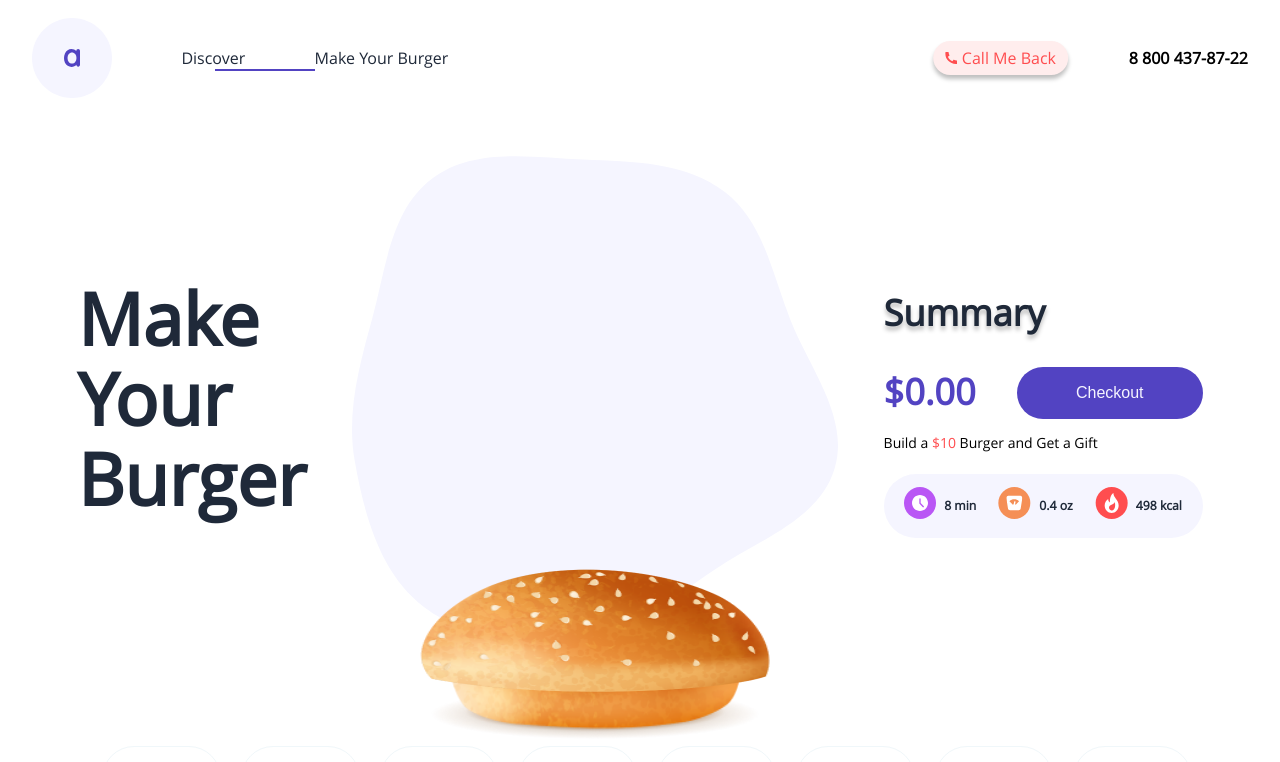
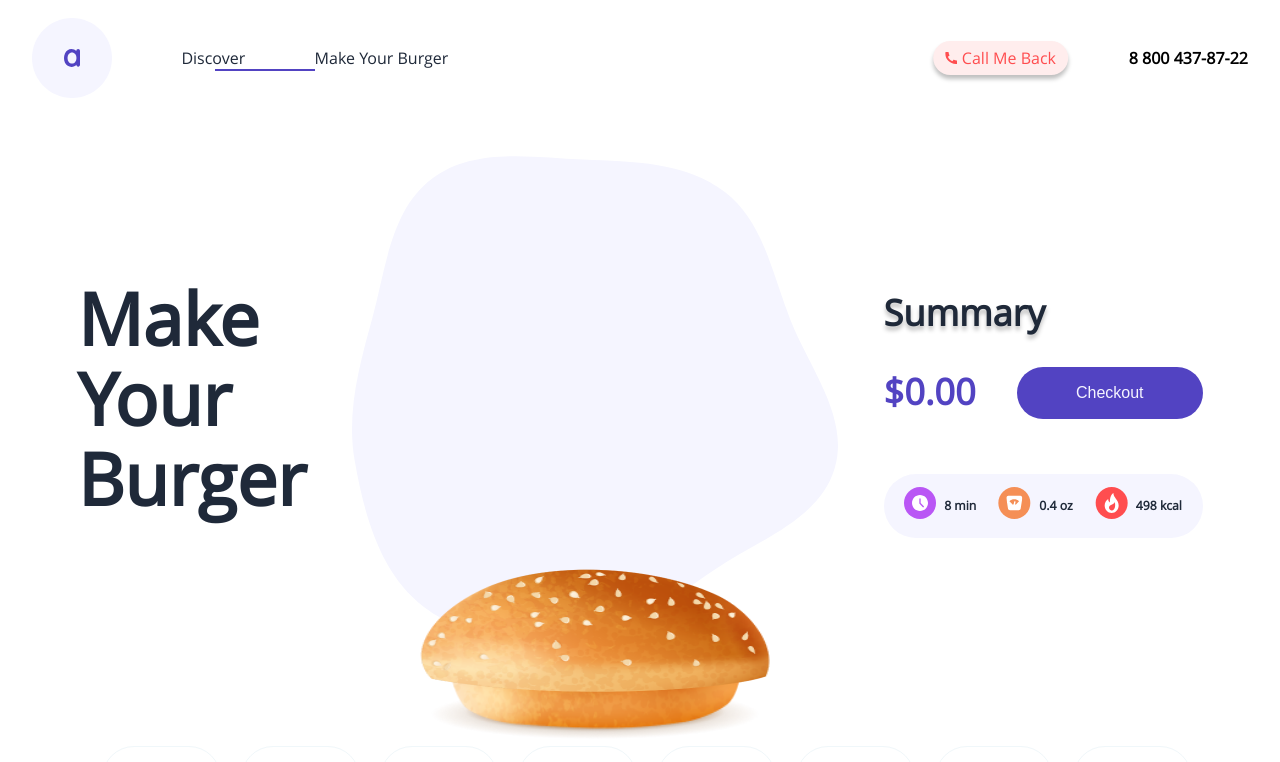
Before and after one commit to topi768/burger_make, a Vue app: page /makeBurger in a window 1280 px wide. Shown: the top 762 px of the page. Built offline with nearby package versions, Linux system fonts and the light colour scheme.

Commit message:
fix recursia

```diff
--- a/src/components/BurgerComposition.vue
+++ b/src/components/BurgerComposition.vue
@@ -23,7 +23,7 @@
                     >
                 </div>
                 <transition @before-leave="beforeLeave" name="ketchup-fade" >
-                    <div v-show="giftShow"  class="ketchup" >
+                    <div v-show="$store.state.totalPrice >= 10"  class="ketchup" >
                         <img src="@/assets/img/makeBurger/ketchup.png"  alt="">
                         <p v-if="! $store.state.isMobile " ><span>+ Tomato Ketchup</span> 1.2 oz  </p>
                     </div>
--- a/src/components/PriceTag.vue
+++ b/src/components/PriceTag.vue
@@ -7,7 +7,7 @@
         </div>
 
         <transition name="gift-fade-text" >
-            <p class="price-tag__gift" v-show="!$store.getters.giftShow" >Build a <em>$10</em> Burger and Get a Gift</p>
+            <p class="price-tag__gift" v-show="!$store.getters.totalPrice >= 10" >Build a <em>$10</em> Burger and Get a Gift</p>
         </transition>
 
         <price-info ></price-info >
@@ -31,6 +31,7 @@ export default {
             dialogVisible : false,
         }
     },
+
     methods: {
         showDialog() {
             document.querySelector("html").classList.add("lock")
--- a/src/store/index.js
+++ b/src/store/index.js
@@ -63,6 +63,7 @@ export default createStore({
       state.totalOz = state.burgerComposition.reduce((totalOz, ingredient ) => {
       return totalOz + ingredient.oz
     }, 0)
+
     if (state.giftShow) {
       state.totalOz += 1.2
       return state.totalOz.toFixed(1)
--- a/vue.config.js
+++ b/vue.config.js
@@ -3,7 +3,7 @@ module.exports = defineConfig({
   transpileDependencies: true,
 })
 module.exports = {
-  publicPath: process.env.NODE_ENV === 'production'
-    ? 'burger_make/'
-    : '/'
+  publicPath: process.env.NODE_ENV === 'production' ?
+    '/burger_make/' :
+    '/'
 }
```
